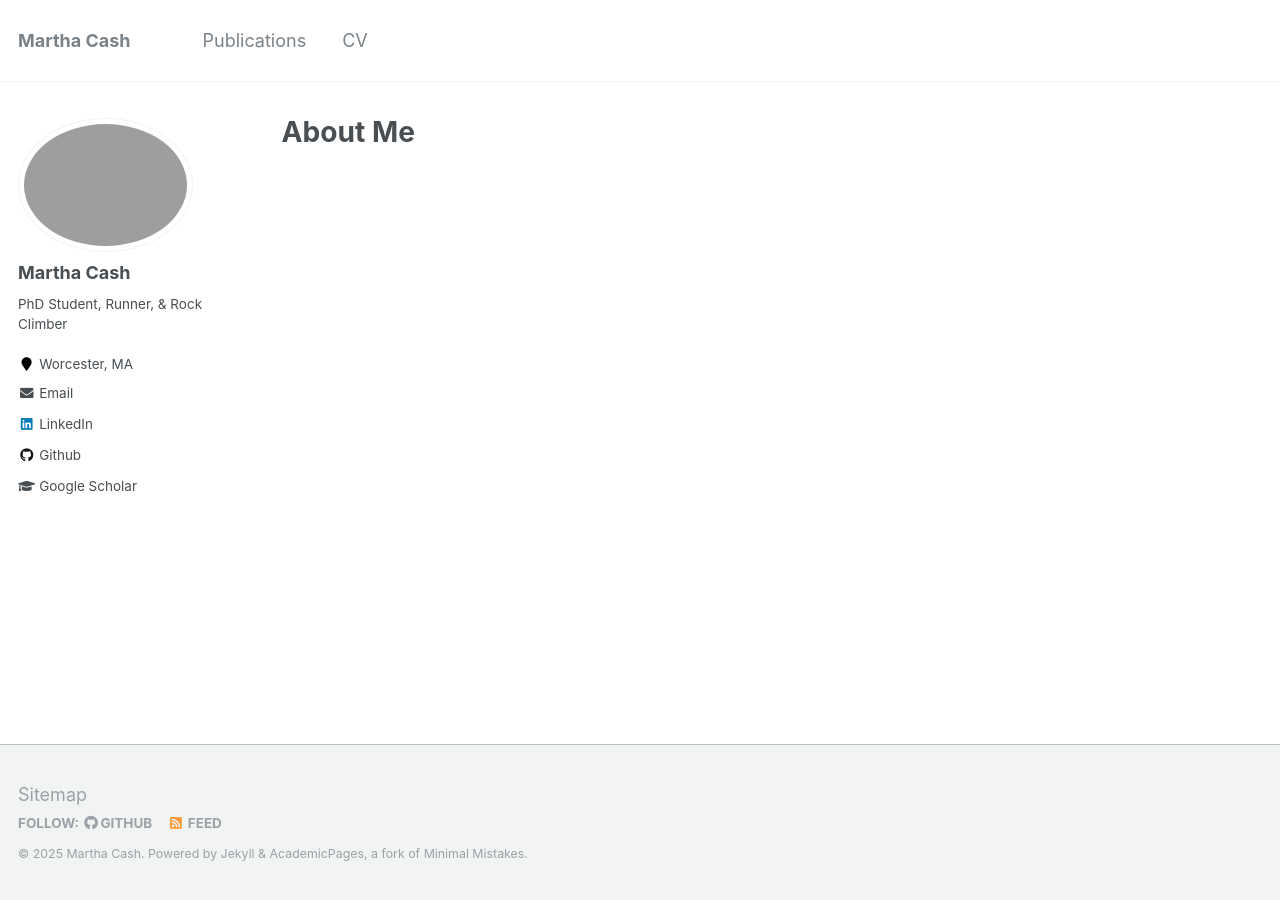
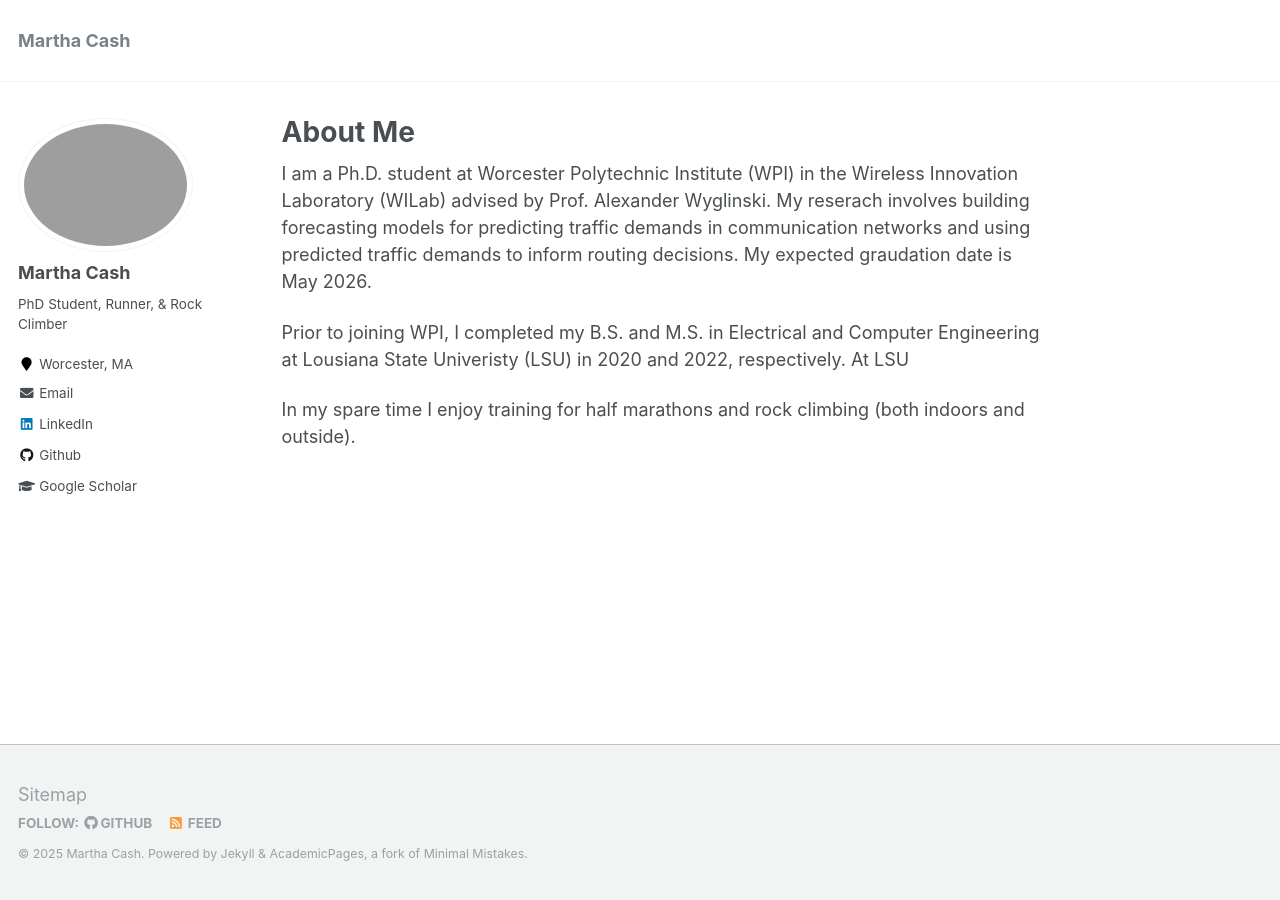
Before and after one commit to mcash8/mcash8.github.io, a Jekyll site: the page built from _pages/about.md, in a window 1280 px wide. Built offline with Jekyll 4.4.1, drawn with Linux system fonts in a browser that asks for light colours.

Commit message:
about me changes

```diff
--- a/_pages/about.md
+++ b/_pages/about.md
@@ -7,3 +7,9 @@ redirect_from:
   - /about/
   - /about.html
 ---
+
+I am a Ph.D. student at Worcester Polytechnic Institute (WPI) in the Wireless Innovation Laboratory (WILab) advised by Prof. Alexander Wyglinski. My reserach involves building forecasting models for predicting traffic demands in communication networks and using predicted traffic demands to inform routing decisions. My expected graudation date is May 2026.
+
+Prior to joining WPI, I completed my B.S. and M.S. in Electrical and Computer Engineering at Lousiana State Univeristy (LSU) in 2020 and 2022, respectively. At LSU
+
+In my spare time I enjoy training for half marathons and rock climbing (both indoors and outside).
```
Also changed, not shown: _data/navigation.yml (+4 -4 lines).
